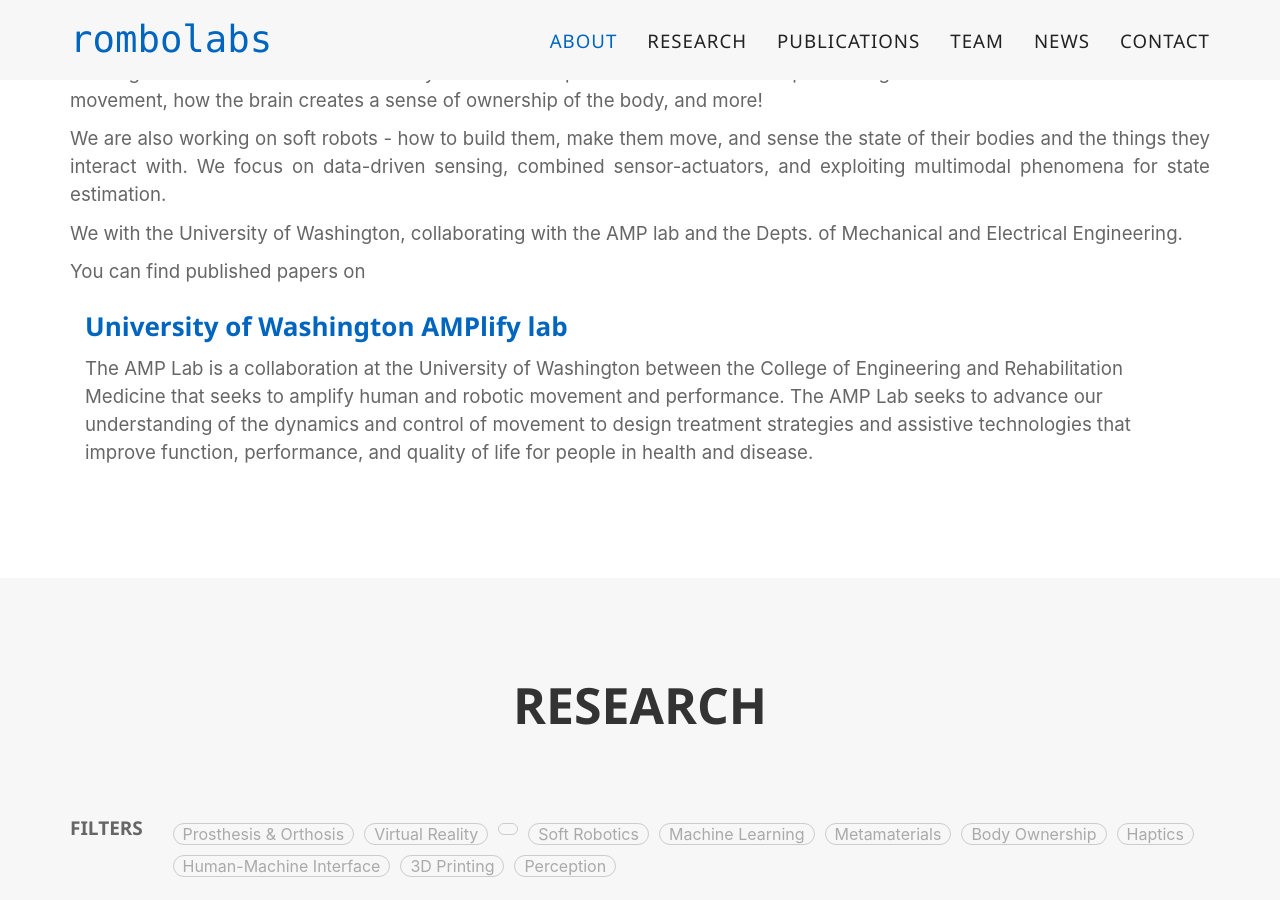
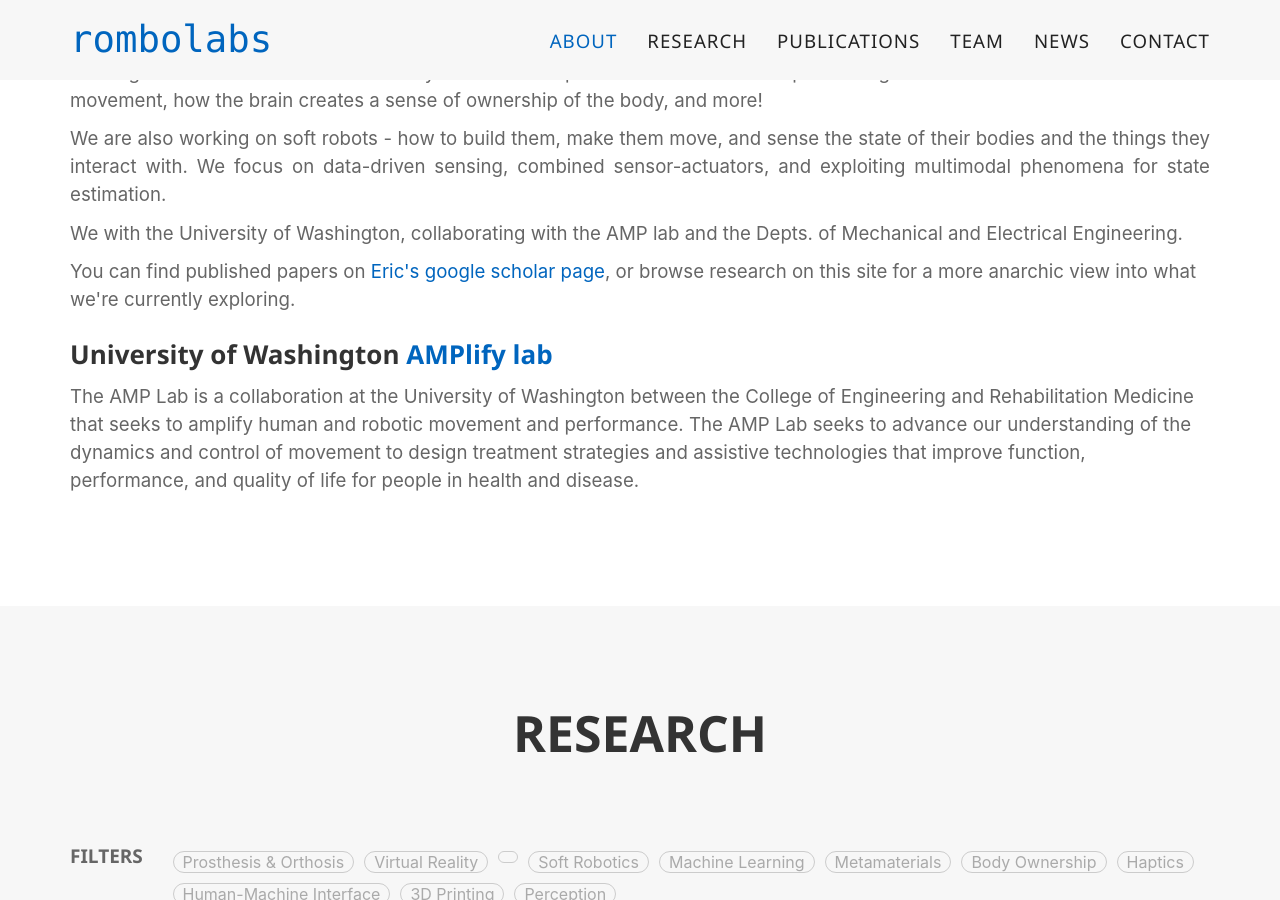
Before and after one commit to RomboLabs/rombolabs.github.io, a Jekyll site: the page built from index.html, in a window 1280 px wide and 900 px high, scrolled down 1582 px. Built offline with Jekyll 4.4.1, drawn with Linux system fonts in a browser that asks for light colours; some web fonts are replaced.

Commit message:
fixed typo

```diff
--- a/_includes/about.html
+++ b/_includes/about.html
@@ -12,7 +12,7 @@
                     <p class="text-muted text-justified">We seek to understand how humans and other animals sense their bodies and the environment to control movement. We use this understanding to improve mobility for people with lower limb amputation – walking, negotiating stairs, running, jumping. We are building smarter controllers and sensory feedback for prosthetic limbs. We are performing basic research in neural control of movement, how the brain creates a sense of ownership of the body, and more!</p>
                     <p class="text-muted text-justified">We are also working on soft robots - how to build them, make them move, and sense the state of their bodies and the things they interact with. We focus on data-driven sensing, combined sensor-actuators, and exploiting multimodal phenomena for state estimation. </p>
                     <p class="text-muted">We with the University of Washington, collaborating with the AMP lab and the Depts. of Mechanical and Electrical Engineering.</p>
-                    <p class="text-muted">You can find published papers on <a href="https://scholar.google.com/citations?user=hZNUZkgAAAAJ&hl=en>Eric's google scholar page</a>, or browse research on this site for a more anarchic view into what we're currently exploring.</p>
+                    <p class="text-muted">You can find published papers on <a href="https://scholar.google.com/citations?user=hZNUZkgAAAAJ&hl=en">Eric's google scholar page</a>, or browse research on this site for a more anarchic view into what we're currently exploring.</p>
                 </div>
             </div>
             <div class="row">
```
